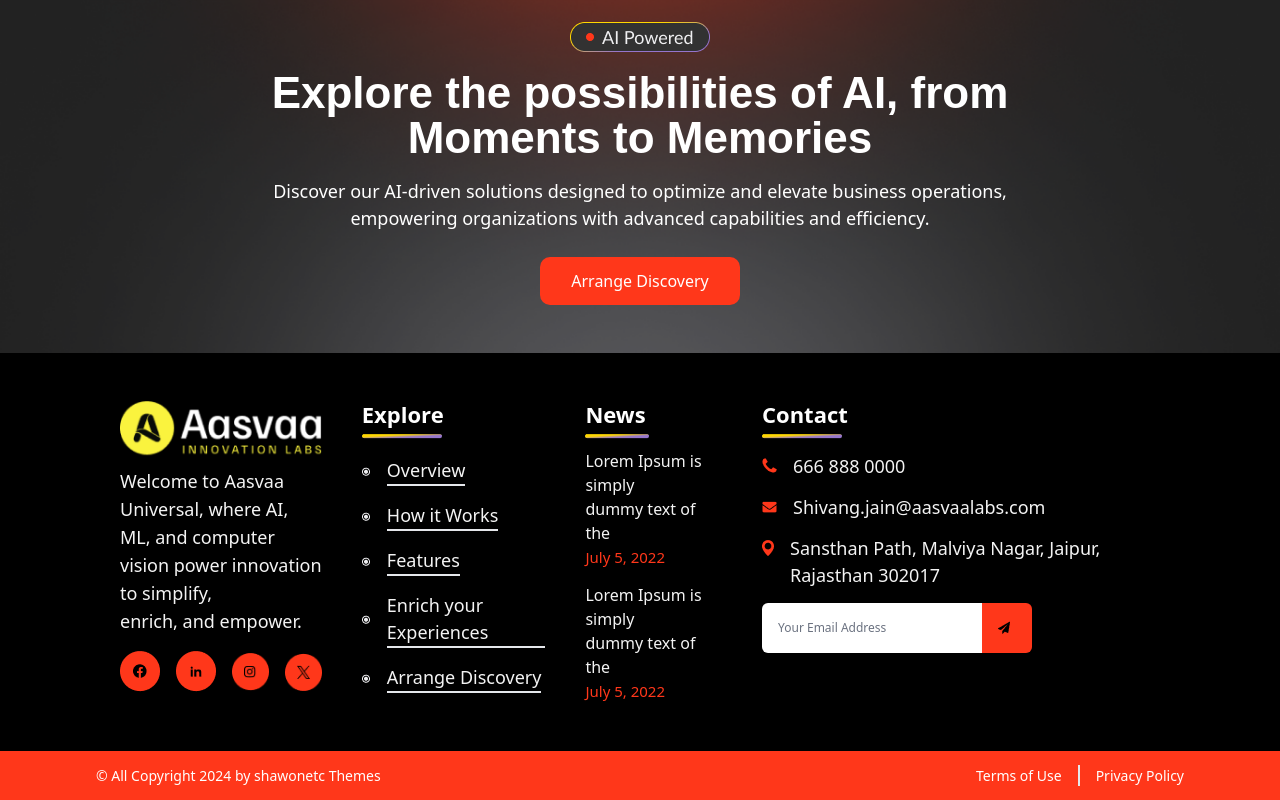
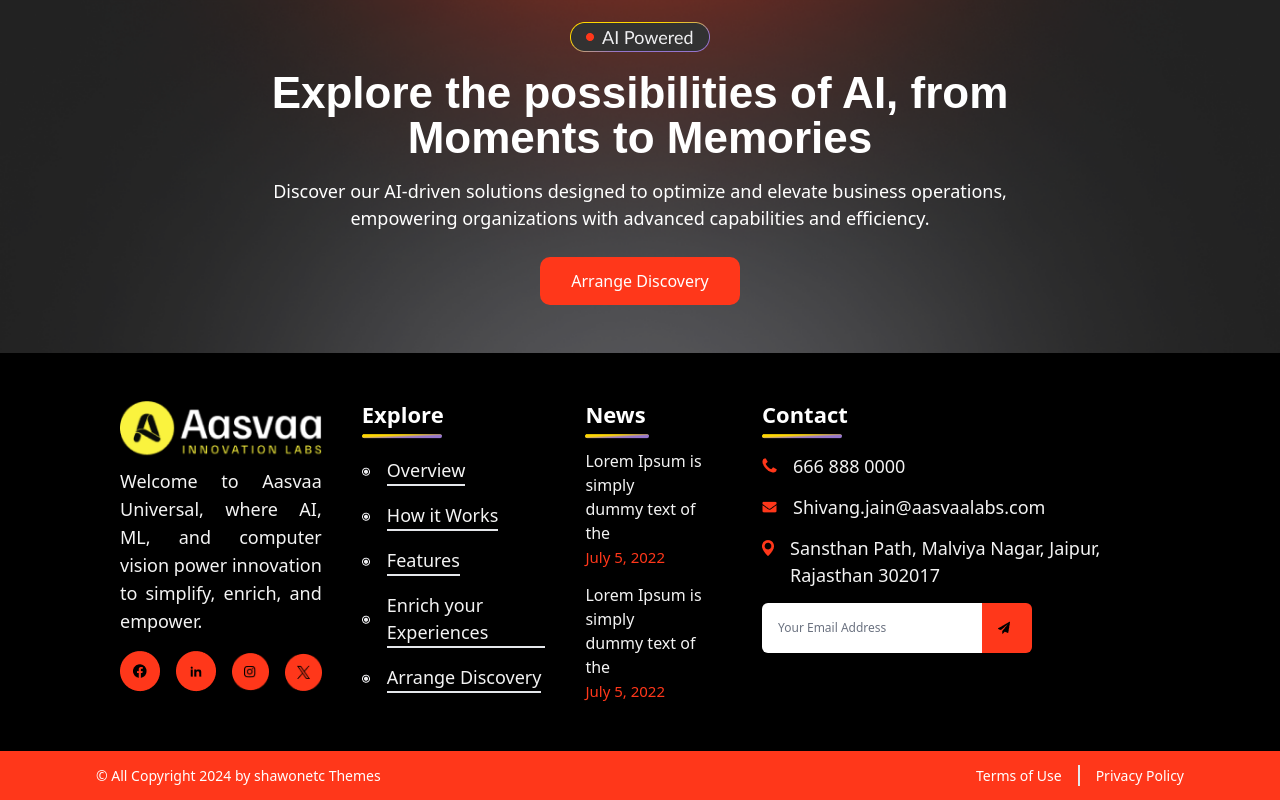
Before and after one commit to developerajay8/lumex, a Next.js app: page / in a window 1280 px wide. Shown: the part 4599-5399 px from the top of the page. Built offline with nearby package versions, Linux system fonts and the light colour scheme.

Commit message:
thu-second-commit

```diff
--- a/src/app/component/footer.tsx
+++ b/src/app/component/footer.tsx
@@ -18,8 +18,8 @@ export default function Sidebar() {
         <div className="">
           <img src="/Group 44 1 (1).png" alt="" />
           <div className="pt-[10px] max-w-[250px]">
-            <p className="text-[#F3F3F3] text-[18px] leading-[28px] font-[400 ]">
-            Welcome to Aasvaa Universal, where AI, ML, and computer vision power innovation to simplify, enrich, and empower.
+            <p className="text-[#F3F3F3] text-[18px] leading-[28px] text-justify font-[400 ]">
+            Welcome to Aasvaa Universal, where AI, ML, and computer vision power innovation to simplify, enrich, and empower.
             </p>
           </div>
           <div className="flex items-center mt-[16px] gap-4">
@@ -160,8 +160,8 @@ export default function Sidebar() {
           <div className="">
             <img src="/Group 44 1.png" alt="" />
             <div className="pt-[10px] max-w-[250px]">
-              <p className="text-[#F3F3F3] text-[18px] leading-[28px] font-[400 ]">
-              Welcome to Aasvaa Universal, where AI, ML, and computer vision power innovation to simplify, enrich, and empower.
+              <p className="text-[#F3F3F3] text-justify text-[18px] leading-[28px] font-[400 ]">
+              Welcome to Aasvaa Universal, where AI, ML, and computer vision power innovation to simplify, enrich, and empower.
               </p>
             </div>
             <div className="flex items-center mt-[16px] gap-4">
```
